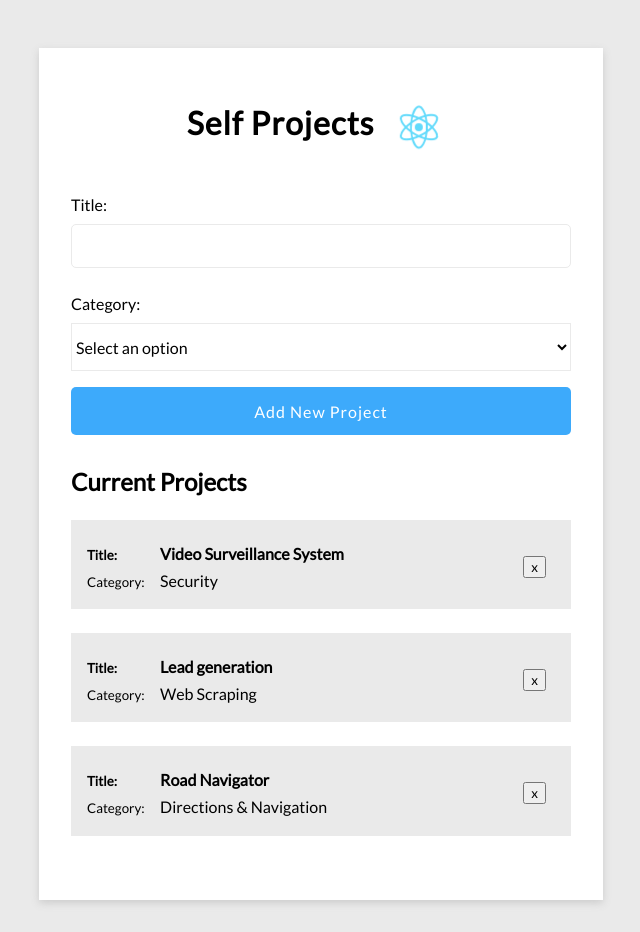
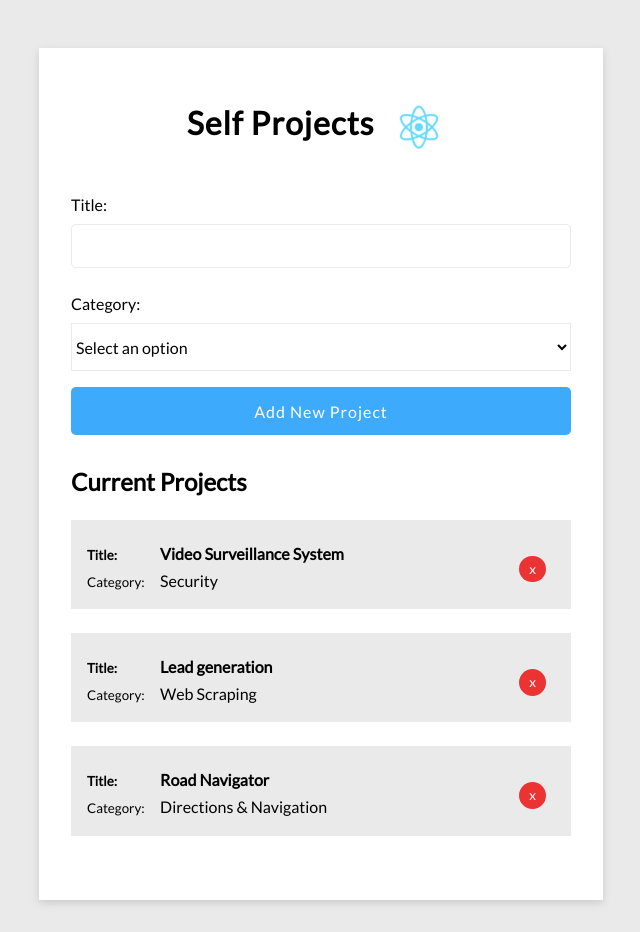
Before and after one commit to azazelA/first-reactapp, a React (Create React App) app: page / in a window 1280 px wide. Shown: the whole page, without its empty margins (319-959 px from the left). Built offline with nearby package versions, Linux system fonts and the light colour scheme.

Commit message:
styling delete button

```diff
--- a/src/App.css
+++ b/src/App.css
@@ -112,4 +112,11 @@ body {
     position: absolute;
     right: 5%;
     top: 40%;
+    border: none;
+    height: 2em;
+    cursor: pointer;
+    color: #fff;
+    width: 2em;
+    border-radius: 32px;
+    background: #ec3333;
 }
```
